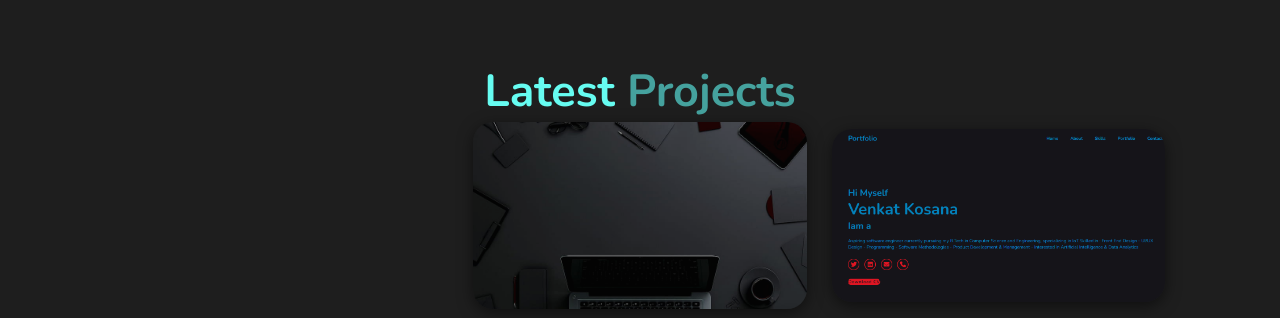
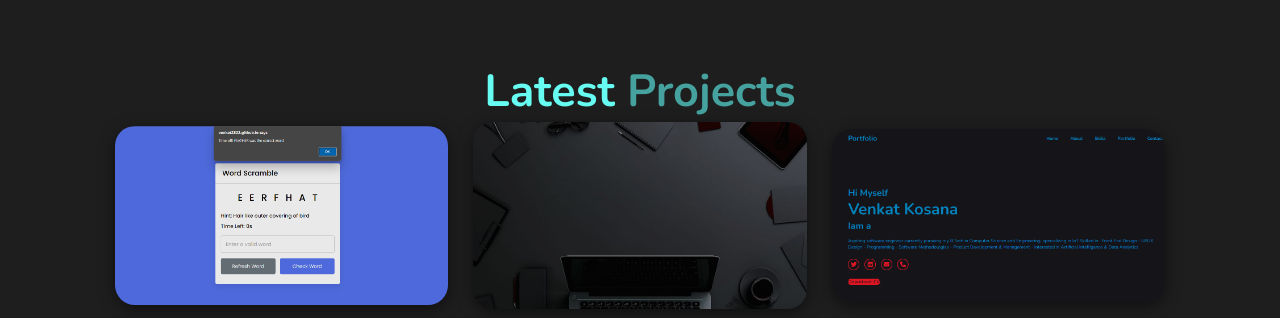
Before and after one commit to VENKAT2822/portfolio, a plain HTML site: page index.html in a window 1280 px wide. Shown: the part 4540-4858 px from the top of the page. Drawn offline with nearby package versions, Linux system fonts and the light colour scheme; a script that the page names is missing; files whose address does not match are found by name.

Commit message:
index.html

```diff
--- a/index.html
+++ b/index.html
@@ -132,7 +132,7 @@
             <h2 class="heading">Latest<span> Projects</span></h2>
             <div class="portfolio-container">
              <div class="portfolio-box">
-                <img src="img1.jpg"alt="">
+                <img src="img1.png"alt="">
                 <div class="portfolio-layer">
                     <h4>Word Scramble Game</h4>
                     <p>Designed and developed a game using HTML,CSS,and JavaScript.</p>
```
